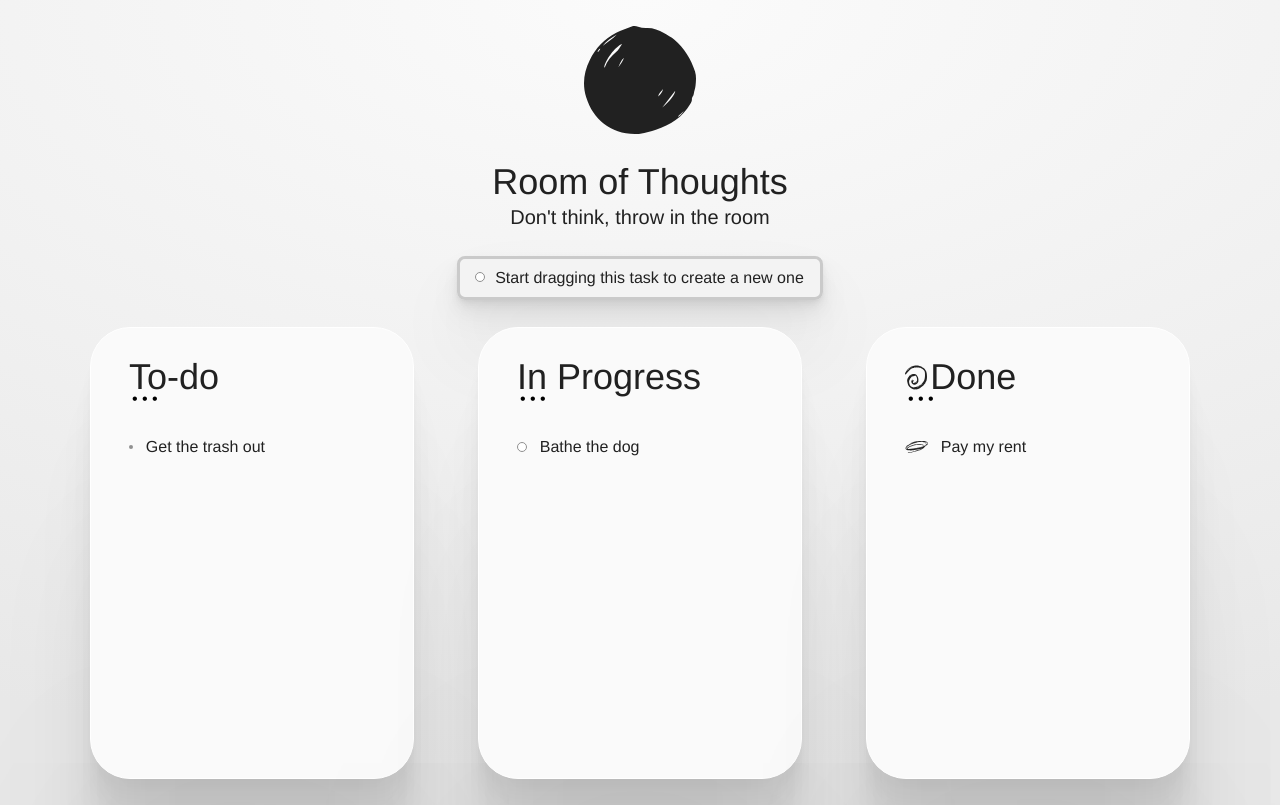
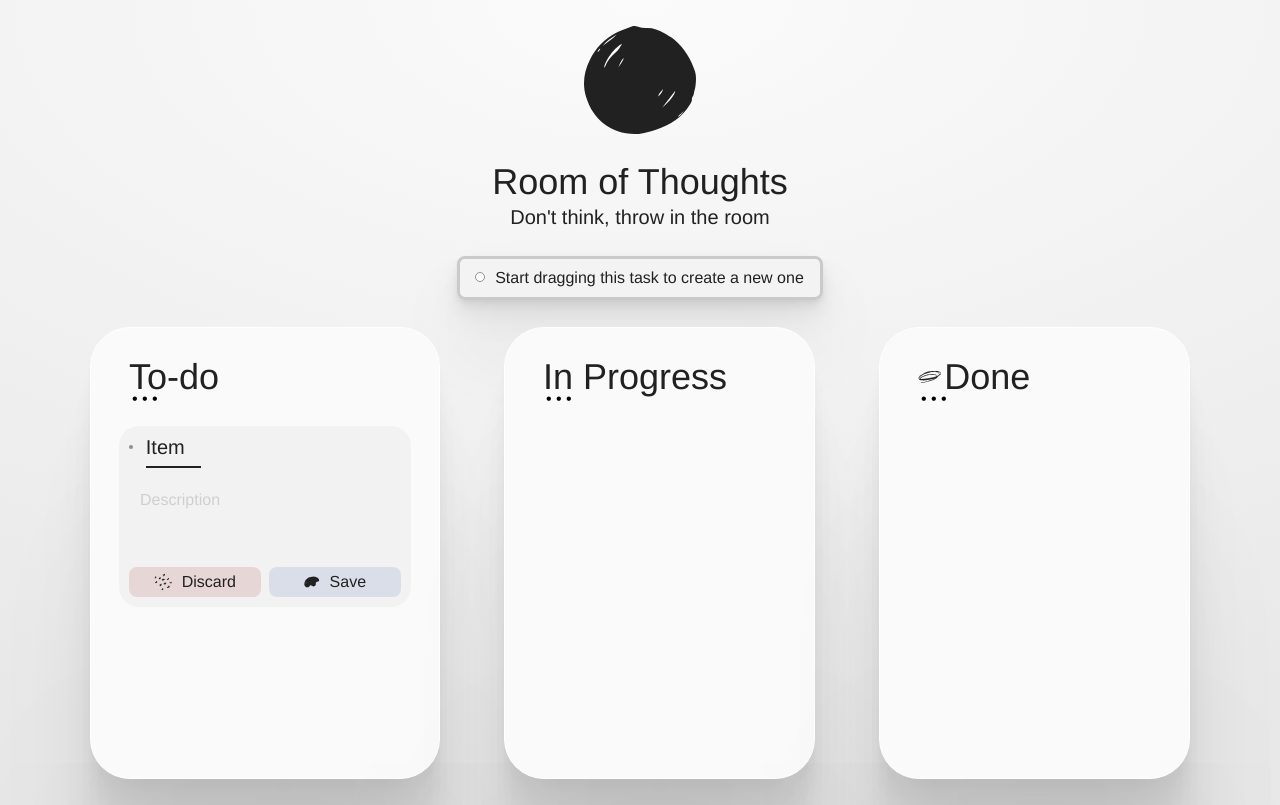
Before and after one commit to Jonorusc/to-do-list, a React (Create React App) app: page / in a window 1280 px wide. Built offline with nearby package versions, Linux system fonts and the light colour scheme.

Commit message:
first commit

```diff
--- a/src/App.jsx
+++ b/src/App.jsx
@@ -1,69 +1,62 @@
-import { Body, FlexColumn, Columns, ShadowBox, Htitle, Title, Text } from "./components/styles"
+import * as S from "./components/styles"
 import { $columns, $items } from "./data/data"
-import changeStatusItem from "./helpers/changeStatusItem"
-import React, { useEffect, useState, useRef } from "react"
-import Todo from "./components/Todo"
-import Task from "./components/Task"
+import React from "react"
 import Brand from "./medias/svg/brand.svg"
-
+import Discard from "./medias/svg/discard.svg"
+import Save from "./medias/svg/save.svg"
+import Done from "./medias/svg/done.svg"
 
 function App() {
-  const [items, setItems] = useState($items)
-  const [dragging, setDragging] = useState({ task: false, items: null })
-  const [action, setAction] = useState({ target: null })
-  const [newTask, setNewTask] = useState(false)
-  const newTaskRef = useRef()
-
-  // remove default pattern
-  const targetDragOver = (e) => e.preventDefault()
-  const targetDrop = (e) => e.preventDefault()
-
-  const onDrag = (e) => {
-    setDragging({ ...dragging, task: true })
-  }
-  const onEnd = (e) => {
-    e.preventDefault()
-    setDragging({ ...dragging, task: false })
-  }
-
-  // I'm taking the data from Todo.jsx, if there was a drop event on one of the cards
-  useEffect(() => {
-    if (action.target !== null) {
-      switch (dragging.task) {
-        case false:
-          const [task, column] = action.target
-
-          const updateTask = changeStatusItem(column.id, items, task)
-          setItems(updateTask)
-          break
-        case true:
-          setNewTask(true)
-          break
-        default:
-          break
-      }
-    }
-    // eslint-disable-next-line
-  }, [action])
-
   return (
-    <Body>
+    <S.Body>
       <img src={Brand} title="Brand" alt="Brand" />
-      <FlexColumn>
-        <Htitle>Room of Thoughts</Htitle>
-        <Title>Don't think, throw in the room</Title>
-      </FlexColumn>
-      <ShadowBox draggable="true" ref={newTaskRef} onDragStart={onDrag} onDragEnd={onEnd}>
-        <Text>Start dragging this task to create a new one</Text>
-      </ShadowBox>
-      <Columns onDragOver={targetDragOver} onDrop={targetDrop}>
-        {$columns.map((col, i) => {
-          const tasks = (_) => items.filter((item) => item.status === col.id)
-          return <Todo setDragging={setDragging} dragging={dragging} setAction={setAction} key={col.id} tasks={tasks()} column={col} items={items} setItems={setItems} />
-        })}
-      </Columns>
-      {newTask ? <Task items={items} setItems={setItems} column={action.target} setNewTask={setNewTask} /> : null}
-    </Body>
+      <S.FlexColumn>
+        <S.Htitle>Room of Thoughts</S.Htitle>
+        <S.Title>Don't think, throw in the room</S.Title>
+      </S.FlexColumn>
+      <S.ShadowBox>
+        <S.Text>Start dragging this task to create a new one</S.Text>
+      </S.ShadowBox>
+      <S.Columns>
+        <S.Card>
+          <S.CardHead>
+            <S.Htitle>To-do</S.Htitle>
+          </S.CardHead>
+          <S.CardBody>
+            <S.CardItem active={true}>
+              <S.CardFlex gap="0.8rem">
+                <S.Indicator size="4px" filled="#909090" inprogress={false} />
+                <S.Text active={true}>Item</S.Text>
+              </S.CardFlex>
+              <S.CardArea></S.CardArea>
+              <S.CardFlex gap="0.5rem">
+                <S.CardBtn discard>
+                  <img src={Discard} alt="Discard changes" />
+                  <S.Text>Discard</S.Text>
+                </S.CardBtn>
+                <S.CardBtn>
+                  <img src={Save} alt="Save changes" />
+                  <S.Text>Save</S.Text>
+                </S.CardBtn>
+              </S.CardFlex>
+            </S.CardItem>
+          </S.CardBody>
+        </S.Card>
+        <S.Card>
+          <S.CardHead>
+            <S.Htitle>In Progress</S.Htitle>
+          </S.CardHead>
+          <S.CardBody></S.CardBody>
+        </S.Card>
+        <S.Card>
+          <S.CardHead>
+            <img src={Done} title="Tasks you've already done" alt="Tasks you've already done" />
+            <S.Htitle>Done</S.Htitle>
+          </S.CardHead>
+          <S.CardBody></S.CardBody>
+        </S.Card>
+      </S.Columns>
+    </S.Body>
   )
 }
 
--- a/src/components/Task.jsx
+++ /dev/null
@@ -1,59 +0,0 @@
-import { NewTask, Text, CardBtn, CardArea, CardFlex } from "./styles"
-import Save from "../medias/svg/save.svg"
-import Discard from "../medias/svg/discard.svg"
-import Done from "../medias/svg/done.svg"
-
-import React, { useState, useRef } from "react"
-
-export default function Task({ items, setItems, column, setNewTask }) {
-  const [description, setDescription] = useState("")
-  const [title, setTitle] = useState("")
-  const titleRef = useRef("")
-  const descriptionRef = useRef("")
-
-  const createTask = _ => {
-    if(description.length < 7) {
-      setDescription('')
-      descriptionRef.current.placeholder = "You must to enter atleast 7 characters"
-    } else if (title.length < 7) {
-      setTitle('')
-      titleRef.current.placeholder = "You must to enter atleast 7 characters"
-    } else {
-      setItems([...items, {
-        id: items.length,
-        status: column.id,
-        active: false,
-        title,
-        description,
-      }])
-      setNewTask(false)
-    }
-  }
-
-  return (
-    <NewTask>
-      <CardFlex>
-        <img src={Done} alt="" />
-        <input
-          required
-          ref={titleRef}
-          type="text"
-          placeholder="Enter a title"
-          value={title}
-          onChange={(e) => (setTitle(e.target.value))}
-        />
-      </CardFlex>
-      <CardArea required ref={descriptionRef} defaultValue={description} onChange={(e) => setDescription(e.target.value)} />
-      <CardFlex gap="0.5rem" style={{ marginLeft: "16px" }}>
-        <CardBtn discard onClick={() => setNewTask(false)}>
-          <img src={Discard} alt="Discard changes" />
-          <Text>Cancel</Text>
-        </CardBtn>
-        <CardBtn onClick={createTask}>
-          <img src={Save} alt="Save changes" />
-          <Text>Save</Text>
-        </CardBtn>
-      </CardFlex>
-    </NewTask>
-  )
-}
--- a/src/components/Todo.jsx
+++ /dev/null
@@ -1,58 +0,0 @@
-import { Htitle, Card, CardHead, CardBody } from "./styles"
-import TodoItem from "./TodoItem"
-import React, { useRef, useState } from "react"
-
-export default function Todo({ setDragging, dragging, setAction, tasks, column, items, setItems}) {
-  const cardRef = useRef()
-  const onDrop = (e) => {
-    e.preventDefault()
-
-    let temp = dragging.items
-    temp?.push(column)
-
-    setAction({
-      target: dragging.items !== null ? temp : column
-    })
-    removeAnimation(e)
-  }
-
-  const dropEnter = (e) => {
-    if (e.target === cardRef.current) {
-      cardRef.current.style.transform = "rotate(1.2deg)"
-      cardRef.current.style.backgroundColor = "#f2f2f220"
-    }
-  }
-
-  const dropLeave = (e) => removeAnimation(e)
-
-  const removeAnimation = e => {
-    if (e.target === cardRef.current) {
-      cardRef.current.style.transform = "unset"
-      cardRef.current.style.backgroundColor = "white"
-    }
-  }
-
-  return (
-    <Card ref={cardRef} onDrop={onDrop} onDragEnter={dropEnter} onDragLeave={dropLeave}>
-      <CardHead>
-        {column.brand !== null ? <img src={column.brand.head} title="Tasks you've already done" alt="Tasks you've already done" /> : null}
-        <Htitle>{column.name}</Htitle>
-      </CardHead>
-      <CardBody>
-        {tasks.map((task, i) => {
-          return (
-            <React.Fragment key={i}>
-              <TodoItem
-                dragging={dragging}
-                setDragging={setDragging}
-                task={task}
-                column={column} items={items}
-                setItems={setItems}
-              />
-            </React.Fragment>
-          )
-        })}
-      </CardBody>
-    </Card>
-  )
-}
--- a/src/components/TodoItem.jsx
+++ /dev/null
@@ -1,81 +0,0 @@
-import { Text, CardItem, Indicator, CardArea, CardBtn, CardFlex, FlexIndicator } from "./styles"
-import Save from "../medias/svg/save.svg"
-import Discard from "../medias/svg/discard.svg"
-import Done from "../medias/svg/done.svg"
-import React, { useState, useRef } from "react"
-
-export default function TodoItem({ dragging, setDragging, task, column, items, setItems }) {
-  const [_task, setTask] = useState(task)
-  const [description, setDescription] = useState(task.description)
-  const [openStatus, setOpenStatus] = useState(false)
-  const dragItemNode = useRef()
-
-
-  const activeOn = (_) => {
-    task = { ..._task, active: !_task.active }
-    setTask(task)
-  }
-
-  const changeStatusItem = (val) => {
-    items.forEach((item, i) => {
-      if (item.id === _task.id) {
-        // remove from the items and add a new one
-        const _items = items
-        _items.splice(i, 1)
-
-        setItems([..._items, {..._task, status: val}])
-        setOpenStatus(false)
-      }
-    })
-  }
-
-  const onDrag = e => {
-    // sort task when dragging
-    // dragItemNode.current = e.target
-
-    setDragging({ ...dragging, items: [_task]})
-  }
-
-  const onEnd = e => {
-    e.preventDefault()
-    setDragging({ ...dragging, items: null})
-  }
-  const dragOver = e => {
-    // console.log('over',e)
-  }
-
-  return (
-    <CardItem active={_task.active} draggable="true" onDragStart={onDrag} onDragEnd={onEnd} onDragOver={dragOver}>
-      <CardFlex gap="0.8rem" onDoubleClick={activeOn}>
-        {!column.indicator.done ? (
-          <Indicator size={column.indicator.size} filled={column.indicator.filled} inprogress={column.indicator.inprogress} onClick={() => setOpenStatus((val) => !val)} />
-        ) : (
-          <img src={column.indicator.brand} title={column.indicator.msg} alt={column.indicator.msg} onClick={() => setOpenStatus((val) => !val)} />
-        )}
-        <Text active={_task.active}>{!openStatus ? _task.title : ''}</Text>
-        {openStatus ? (
-          <FlexIndicator>
-            <Indicator title="To do" size="8px" filled="#909090" inprogress={false} onClick={() => changeStatusItem(0)} />
-            <Indicator title="In Progress" size="8px" filled="#ffffff" inprogress={true} onClick={() => changeStatusItem(1)} />
-            <img src={Done} title="Done" alt="Done" onClick={() => changeStatusItem(2)} />
-          </FlexIndicator>
-        ) : null}
-      </CardFlex>
-      {_task.active ? (
-        <>
-          <CardArea defaultValue={description} onChange={(e) => setDescription(e.target.value)}></CardArea>
-          <CardFlex gap="0.5rem" style={{ marginLeft: "16px" }}>
-            <CardBtn discard>
-              <img src={Discard} alt="Discard changes" />
-              <Text>Discard</Text>
-            </CardBtn>
-            <CardBtn>
-              <img src={Save} alt="Save changes" />
-              <Text>Save</Text>
-            </CardBtn>
-          </CardFlex>
-        </>
-      ) : null}
-    </CardItem>
-  )
-}
--- a/src/helpers/changeStatusItem.js
+++ b/src/helpers/changeStatusItem.js
@@ -3,10 +3,10 @@ function changeStatusItem(val, items, task) {
   items.forEach((item, i) => {
     if (item.id === task.id) {
       // remove from the items and add a new one
-      const _items = items
+      const _items = [...items]
       _items.splice(i, 1)
 
-      result = [..._items, {...task, status: val}]
+      result = [..._items, {...task, status: val, active: false}]
     }
   })
   return result
```
